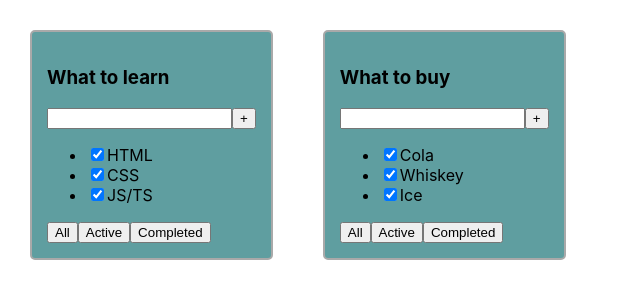
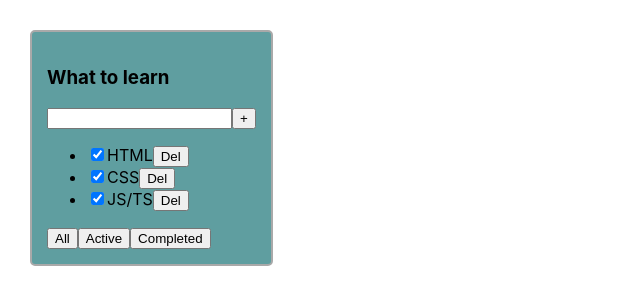
Before and after one commit to bebnistydent/React-js-To-Do-List-Maine-2, a React (Create React App) app: page / in a window 1280 px wide. Shown: the top 304 px of the page, without its empty margins (0-640 px from the left). Built offline with nearby package versions, Linux system fonts and the light colour scheme.

Commit message:
Done lesson 2 sptint 1 to 1:42:07

```diff
--- a/src/App.tsx
+++ b/src/App.tsx
@@ -1,34 +1,47 @@
-import React from 'react';
+import React, { useState } from 'react';
 import './App.css';
-import {Todolist, TaskType} from './components/Todolist';
+import {TaskType, Todolist} from './components/Todolist';
 
 
-function App() {
+ function App() {
     //Business Logic layer
-    const todolistTitle_1: string = "What to learn"
-    const todolistTitle_2: string = "What to buy"
+    const todolistTitle: string = "What to learn"
 
-    const task_1: Array<TaskType> = [
+
+    // let task: Array<TaskType> = [
+    //     {id: 1, title: 'HTML', isDone: true},
+    //     {id: 2, title: 'CSS', isDone: true},
+    //     {id: 3, title: 'JS/TS', isDone: true},
+    // ]
+
+    const [task, setTask] = useState<Array<TaskType>>([
         {id: 1, title: 'HTML', isDone: true},
         {id: 2, title: 'CSS', isDone: true},
         {id: 3, title: 'JS/TS', isDone: true},
-    ]
+    ] )
 
-    const task_2: Array<TaskType> = [
-        {id: 4, title: 'Cola', isDone: true},
-        {id: 5, title: 'Whiskey', isDone: true},
-        {id: 6, title: 'Ice', isDone: true},
-    ]
+     const removeTask = (taskId: number) => {
+        const nextState: Array<TaskType> = []
+        for(let i = 0; i < task.length; i++) {
+            if(task[i].id !== taskId) {
+                nextState.push(task[i])
+            }
+        }
+        setTask(nextState)
+
+
+        const copycurrentState = [...task];
+    };
+
+
 
 
 
     //User Interface
     return (
         <div className="App">
-            <Todolist title = {todolistTitle_1} tasks = {task_1}/>
-            {/*Todolist(title: todolistTitle_1, task: task_1)*/}
-            <Todolist title = {todolistTitle_2} tasks = {task_2}/>
-            {/*Todolist(title: todolistTitle_2, task: task_2)*/}
+            <Todolist title = {todolistTitle} tasks = {task} removeTask={removeTask}  />
+
 
         </div>
     );
--- a/src/components/Button.tsx
+++ b/src/components/Button.tsx
@@ -3,10 +3,11 @@
 
 type ButtonPropsType = {
     title: string
+    onClickHandler?: ()=>void
 }
 
 export const Button = (props: ButtonPropsType) => {
     return (
-        <button>{props.title}</button>
+        <button onClick={props.onClickHandler}>{props.title}</button>
     )
 };
--- a/src/components/Todolist.tsx
+++ b/src/components/Todolist.tsx
@@ -1,10 +1,14 @@
 import React from "react";
 import { Button } from "./Button";
+
+
+
 
 
 type TodolistPropsType = {
     title: string
     tasks: Array<TaskType>
+    removeTask: (taskId: number)=> void
 }
 
 export type TaskType = {
@@ -35,6 +39,7 @@ export function Todolist (props: TodolistPropsType) {
             <li key={task.id}>
                 <input type="checkbox" checked={task.isDone}/>
                 <span>{task.title}</span>
+                <Button title="Del" onClickHandler={()=> props.removeTask(task.id)}/>
             </li>
         )
     });
```
